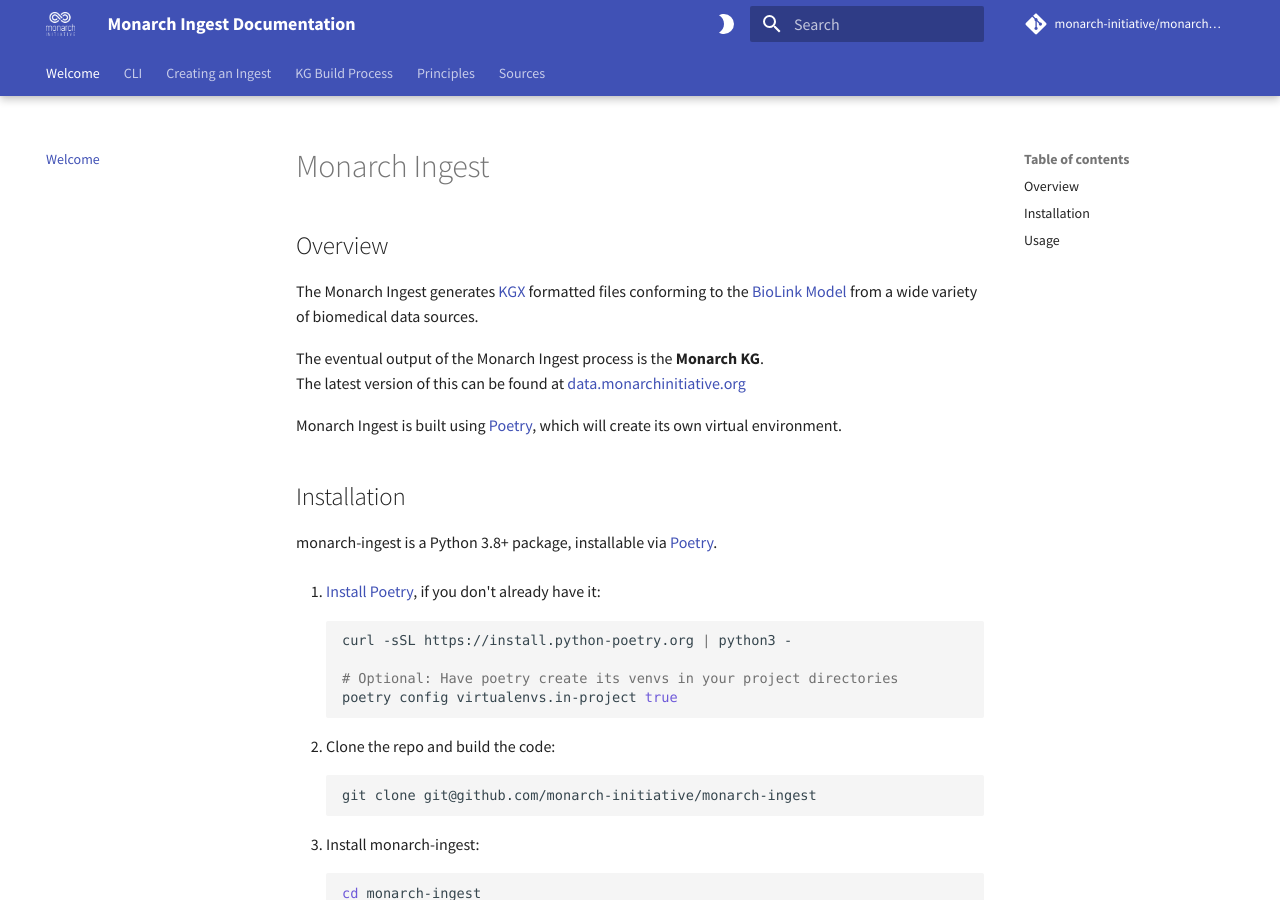
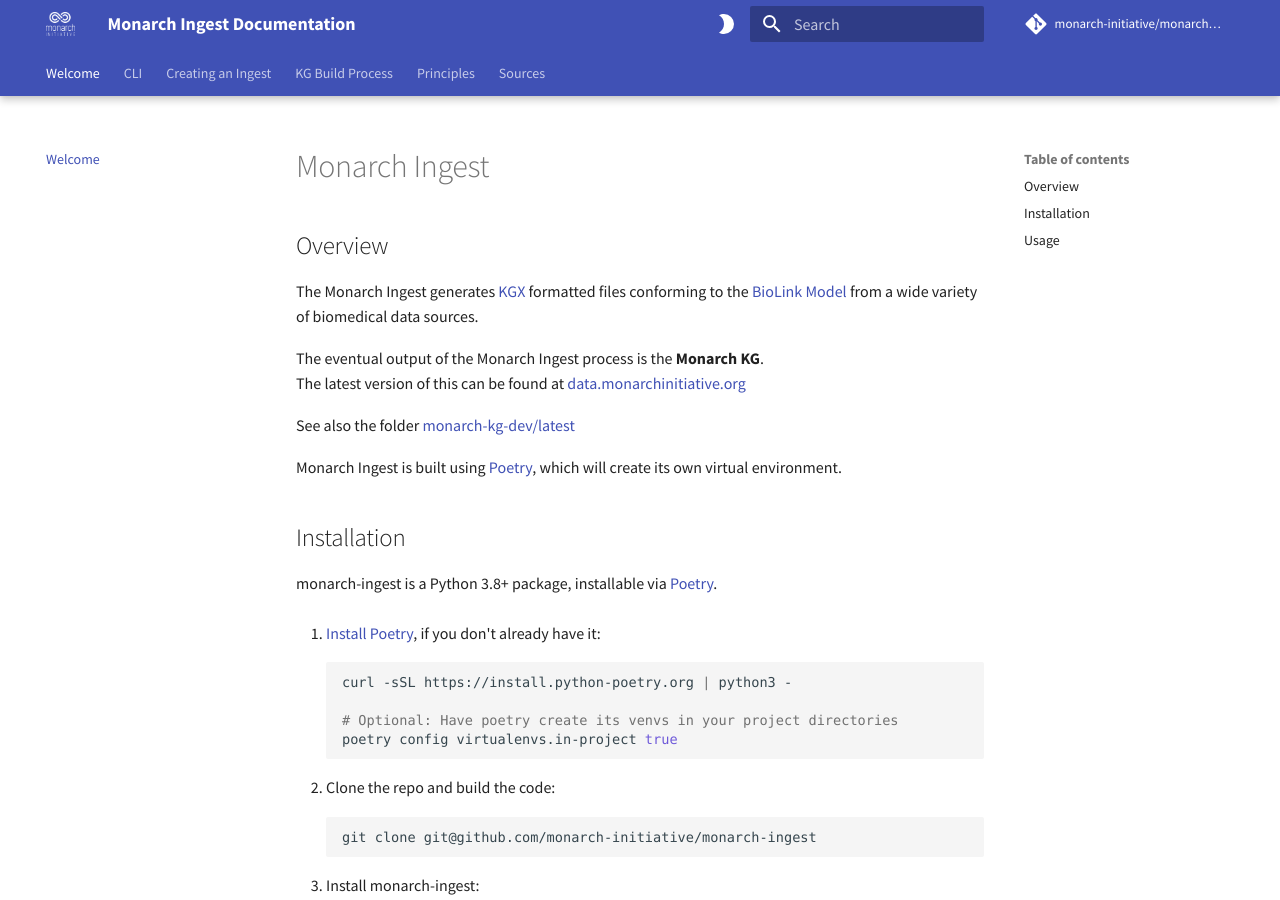
Before and after one commit to monarch-initiative/monarch-ingest, an MkDocs documentation site: the page built from docs/index.md, in a window 1280 px wide and 900 px high. Built offline with MkDocs 1.6.1 and Material for MkDocs 9.7.7, drawn with Linux system fonts in a browser that asks for light colours; some web fonts are replaced; comment, search, counter and statistics services are not loaded.

Commit message:
Fixing broken link

```diff
--- a/docs/index.md
+++ b/docs/index.md
@@ -5,7 +5,9 @@
 The Monarch Ingest generates [KGX](https://github.com/biolink/kgx/blob/master/specification/kgx-format.md) formatted files conforming to the [BioLink Model](https://biolink.github.io/biolink-model/) from a wide variety of biomedical data sources.
 
 The eventual output of the Monarch Ingest process is the **Monarch KG**.
-The latest version of this can be found at [data.monarchinitiative.org](https://data.monarchinitiative.org/monarch-kg/latest/monarch-kg.tar.gz)
+The latest version of this can be found at [data.monarchinitiative.org](https://data.monarchinitiative.org/monarch-kg-dev/latest/monarch-kg.tar.gz)
+
+See also the folder [monarch-kg-dev/latest](https://data.monarchinitiative.org/monarch-kg-dev/latest/)
 
 Monarch Ingest is built using [Poetry](https://python-poetry.org), which will create its own virtual environment.
 
```
